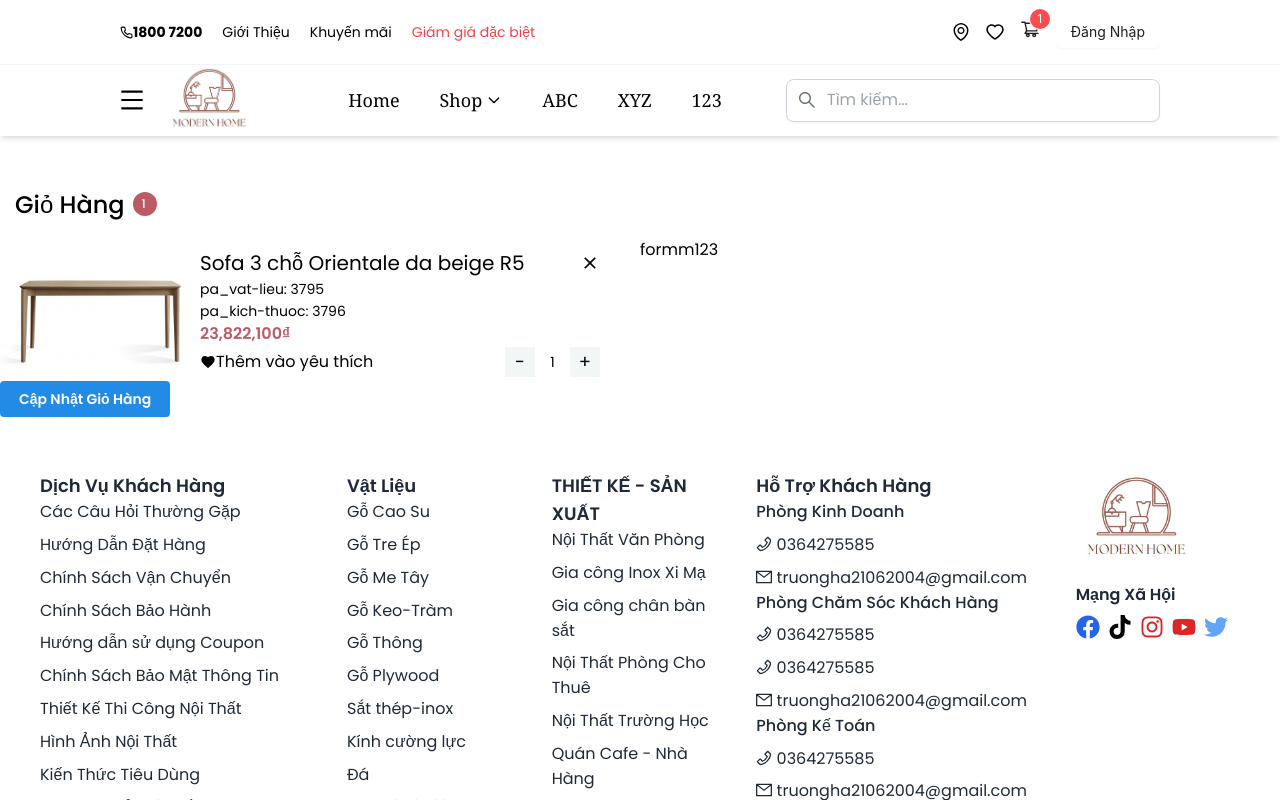
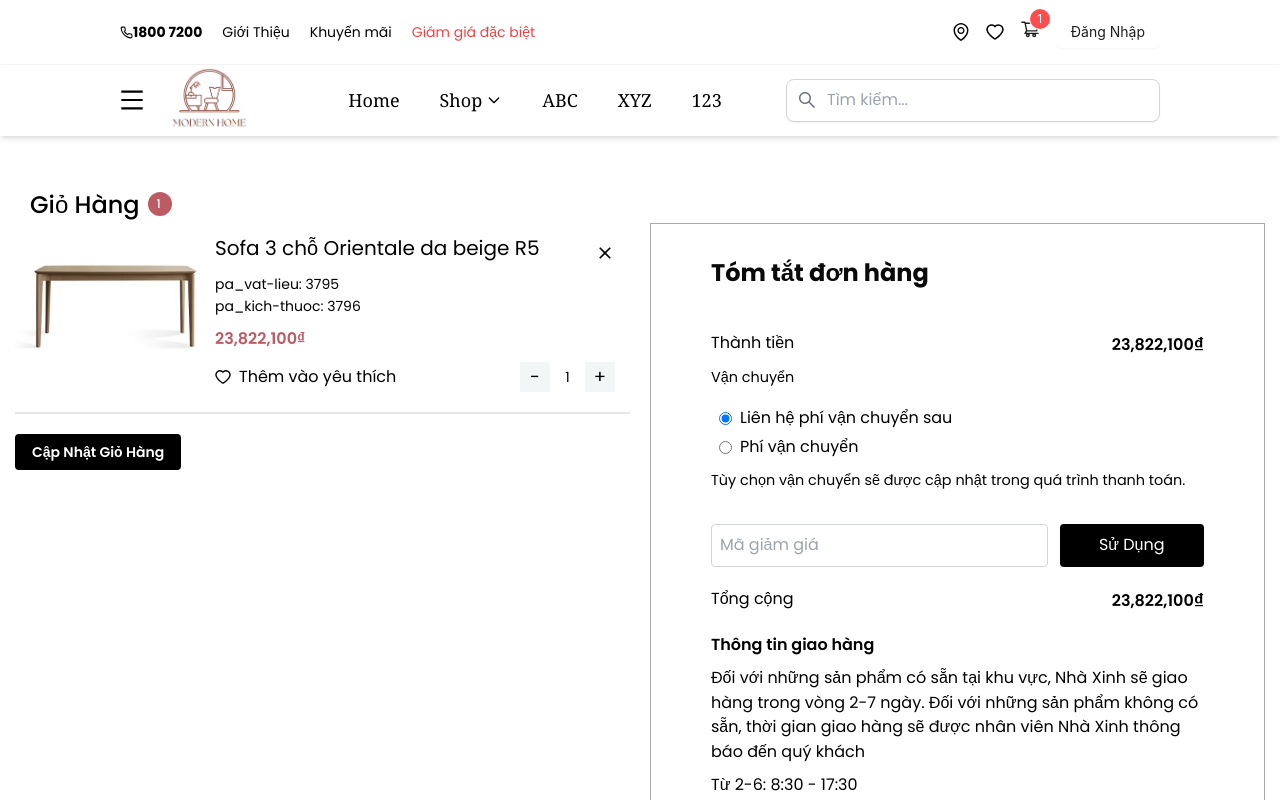
Before and after one commit to NguyenVan-Truong/DuAnTotNghiep, a React (Vite) app: page /gio-hang in a window 1280 px wide. Shown: the top 800 px of the page. Built offline with nearby package versions, Linux system fonts and the light colour scheme.

Commit message:
fix cart

```diff
--- a/src/pages/(Website)/ShoppingCart/ShoppingCart.module.scss
+++ b/src/pages/(Website)/ShoppingCart/ShoppingCart.module.scss
@@ -22,44 +22,73 @@
 .Main {
     display: grid;
     grid-template-columns: 1fr 1fr;
-    padding: 15px 0;
+    gap: 20px;
+    @media screen and (max-width: 1100px) {
+        grid-template-columns: 1fr;
+    }
     .Left {
         margin-top: 10px;
         .Content {
             display: flex;
             flex-direction: column;
+            margin-bottom: 20px;
             .Content_Title {
                 display: flex;
                 justify-content: space-between;
                 align-items: center;
                 width: 400px;
+
                 h1 {
                     font-size: 20px;
+                    margin-bottom: 10px;
                 }
                 .Content_Title_Close {
                     font-size: 20px;
+                }
+                @media screen and (max-width: 600px) {
+                    width: 300px;
+                    h1 {
+                        font-size: 15px;
+                    }
                 }
             }
             .material {
                 font-weight: 400px;
                 font-size: 14px;
+                @media screen and (max-width: 600px) {
+                    font-size: 12px;
+                }
             }
             .Content_Price {
+                margin: 10px 0;
                 font-size: 16px;
                 font-weight: 600;
                 color: #bc5b64;
+                @media screen and (max-width: 600px) {
+                    font-size: 13px;
+                }
             }
             .Content_Button {
                 display: grid;
                 grid-template-columns: 1fr 1fr;
 
                 .Content_Button_Favorite {
-                    display: flex;
+                    display: inline-flex;
                     align-items: center;
-                    font-size: 16px;
-                    font-weight: 600px;
-                    text-transform: none;
+                    color: black;
+                    background-color: transparent;
+                    border-radius: 8px;
+                    cursor: pointer;
                 }
+
+                .Content_Button_Favorite svg {
+                    color: rgb(0, 0, 0);
+                    margin-right: 8px;
+                }
+                .Content_Button_Favorite:hover svg {
+                    color: red; /* Trái tim đổi màu khi hover */
+                }
+
                 .Content_Button_Quantity {
                     display: flex;
                     align-items: center;
@@ -93,4 +122,41 @@
             }
         }
     }
+    .Right {
+        border: 1px solid #a9a9b2;
+        padding: 30px;
+        .Right_Container {
+            padding: 0 30px;
+            .Right_Title {
+                text-transform: none;
+                font-size: 24px;
+                font-weight: 700;
+                color: #0a0a0b;
+            }
+            .Right_Price {
+                display: flex;
+                justify-content: space-between;
+                .Right_Price_Title {
+                    font-size: 16px;
+                    font-weight: 400;
+                    letter-spacing: 0;
+                    text-transform: inherit;
+                }
+                .Right_Price_Value {
+                    font-size: 16px;
+                    font-weight: 600;
+                    line-height: 1.2;
+                    display: flex;
+                    align-items: center;
+                    justify-content: space-between;
+                    .Right_Price_Value_Unit {
+                        margin-top: 2px;
+                        font-size: 20px;
+                        font-weight: 600;
+                        line-height: 1.2;
+                    }
+                }
+            }
+        }
+    }
 }
--- a/src/pages/(Website)/ShoppingCart/page.tsx
+++ b/src/pages/(Website)/ShoppingCart/page.tsx
@@ -1,9 +1,10 @@
-import { Button, Image } from "@mantine/core";
+import { Button, Image, Input } from "@mantine/core";
 import Style from "./ShoppingCart.module.scss";
 import { ban_an_6_cho2 } from "@/assets/img";
 import { MdClose, MdFavorite } from "react-icons/md";
 import { useState } from "react";
-
+import { BiArrowBack } from "react-icons/bi";
+import { HeartOutlined } from "@ant-design/icons";
 const ShoppingCart = () => {
     const [quantity, setQuantity] = useState<number | null>(1);
     const increment = () => {
@@ -16,16 +17,28 @@ const ShoppingCart = () => {
             prevQuantity !== null && prevQuantity > 1 ? prevQuantity - 1 : 1,
         );
     };
+
+    {
+        /*check radio */
+    }
+    const [selectedOption, setSelectedOption] = useState<string>(
+        "Liên hệ phí vận chuyển sau",
+    ); // Trạng thái cho lựa chọn
+
+    const handleOptionChange = (event: React.ChangeEvent<HTMLInputElement>) => {
+        setSelectedOption(event.target.value); // Cập nhật trạng thái khi thay đổi radio button
+    };
+
     return (
-        <div className="container mx-auto">
+        <div className="container mx-auto padding">
             <h1 className={Style.Title}>
                 Giỏ Hàng
                 <span className={Style.Total_count}>1</span>
             </h1>
             <div className={Style.Main}>
                 <div className={Style.Left}>
-                    <div className="flex">
-                        <div className="w-[200px]">
+                    <div className="flex border-b-2 border-b-gray-200">
+                        <div className="w-[150px] md:w-[200px]">
                             <Image src={ban_an_6_cho2} />
                         </div>
                         <div className={Style.Content}>
@@ -48,8 +61,10 @@ const ShoppingCart = () => {
                             </span>
                             <div className={Style.Content_Button}>
                                 <span className={Style.Content_Button_Favorite}>
-                                    <MdFavorite />
-                                    <span>Thêm vào yêu thích</span>
+                                    <HeartOutlined />
+                                    <span className="text-sm md:text-base">
+                                        Thêm vào yêu thích
+                                    </span>
                                 </span>
                                 <div className={Style.Content_Button_Quantity}>
                                     <button
@@ -89,9 +104,114 @@ const ShoppingCart = () => {
                             </div>
                         </div>
                     </div>
-                    <Button>Cập Nhật Giỏ Hàng</Button>
+                    <Button className="flex-1 !bg-[#000000] text-white !px-4  rounded mt-5">
+                        Cập Nhật Giỏ Hàng
+                    </Button>
                 </div>
-                <div className={Style.Right}>formm123</div>
+                <div className={Style.Right}>
+                    <div className={Style.Right_Container}>
+                        <div className="mb-10">
+                            <span className={Style.Right_Title}>
+                                Tóm tắt đơn hàng
+                            </span>
+                        </div>
+                        <div className={Style.Right_Price}>
+                            <span className={Style.Right_Price_Title}>
+                                Thành tiền
+                            </span>
+                            <span className={Style.Right_Price_Value}>
+                                23,822,100
+                                <span className={Style.Right_Price_Value_Unit}>
+                                    ₫
+                                </span>
+                            </span>
+                        </div>
+                        <div className="mt-2 mb-4">
+                            <span className="text-[.9em] font-normal tracking-normal">
+                                Vận chuyển
+                            </span>
+                        </div>
+                        <form className="px-2 mb-2">
+                            <label className="flex items-center space-x-2 mb-1">
+                                <input
+                                    type="radio"
+                                    name="option"
+                                    value="Liên hệ phí vận chuyển sau"
+                                    checked={
+                                        selectedOption ===
+                                        "Liên hệ phí vận chuyển sau"
+                                    }
+                                    onChange={handleOptionChange}
+                                />
+                                <span>Liên hệ phí vận chuyển sau</span>
+                            </label>
+
+                            <label className="flex items-center space-x-2">
+                                <input
+                                    type="radio"
+                                    name="option"
+                                    value="Phí vận chuyển"
+                                    checked={
+                                        selectedOption === "Phí vận chuyển"
+                                    }
+                                    onChange={handleOptionChange}
+                                />
+                                <span>Phí vận chuyển</span>
+                            </label>
+                        </form>
+                        <div>
+                            <span className="text-[.9em] font-normal tracking-normal">
+                                Tùy chọn vận chuyển sẽ được cập nhật trong quá
+                                trình thanh toán.
+                            </span>
+                        </div>
+                        <form className="mt-8 mb-5   flex space-x-3">
+                            <input
+                                type="text"
+                                placeholder="Mã giảm giá"
+                                className="w-[70%] p-2 border border-gray-300 rounded"
+                            />
+                            <button
+                                type="submit"
+                                className="w-[30%] bg-[#000000] text-white p-2 rounded"
+                            >
+                                Sử Dụng
+                            </button>
+                        </form>
+
+                        <div className={Style.Right_Price}>
+                            <span className={Style.Right_Price_Title}>
+                                Tổng cộng
+                            </span>
+                            <span className={Style.Right_Price_Value}>
+                                23,822,100
+                                <span className={Style.Right_Price_Value_Unit}>
+                                    ₫
+                                </span>
+                            </span>
+                        </div>
+                        <h4 className="mt-5 font-semibold not-italic mb-2">
+                            Thông tin giao hàng
+                        </h4>
+                        <p className="mb-2">
+                            Đối với những sản phẩm có sẵn tại khu vực, Nhà Xinh
+                            sẽ giao hàng trong vòng 2-7 ngày. Đối với những sản
+                            phẩm không có sẵn, thời gian giao hàng sẽ được nhân
+                            viên Nhà Xinh thông báo đến quý khách
+                        </p>
+                        <p className="mb-2">Từ 2-6: 8:30 - 17:30</p>
+                        <p className="mb-2">Thứ 7, CN: 9:30 - 16:30</p>
+                        <div className="flex justify-between mt-5 space-x-5">
+                            <button className="flex-1 flex items-center justify-center border border-black text-black px-4 py-2 lg:px-2 lg:py-1 lg:text-sm">
+                                <BiArrowBack className="mr-2" />
+                                Tiếp tục mua hàng
+                            </button>
+                            <button className="flex-1 bg-[#000000] text-white lg:px-4 lg:py-3 rounded px-2 py-1 lg:text-sm">
+                                Đặt Hàng
+                            </button>
+                        </div>
+                    </div>
+                </div>
             </div>
         </div>
     );
```
